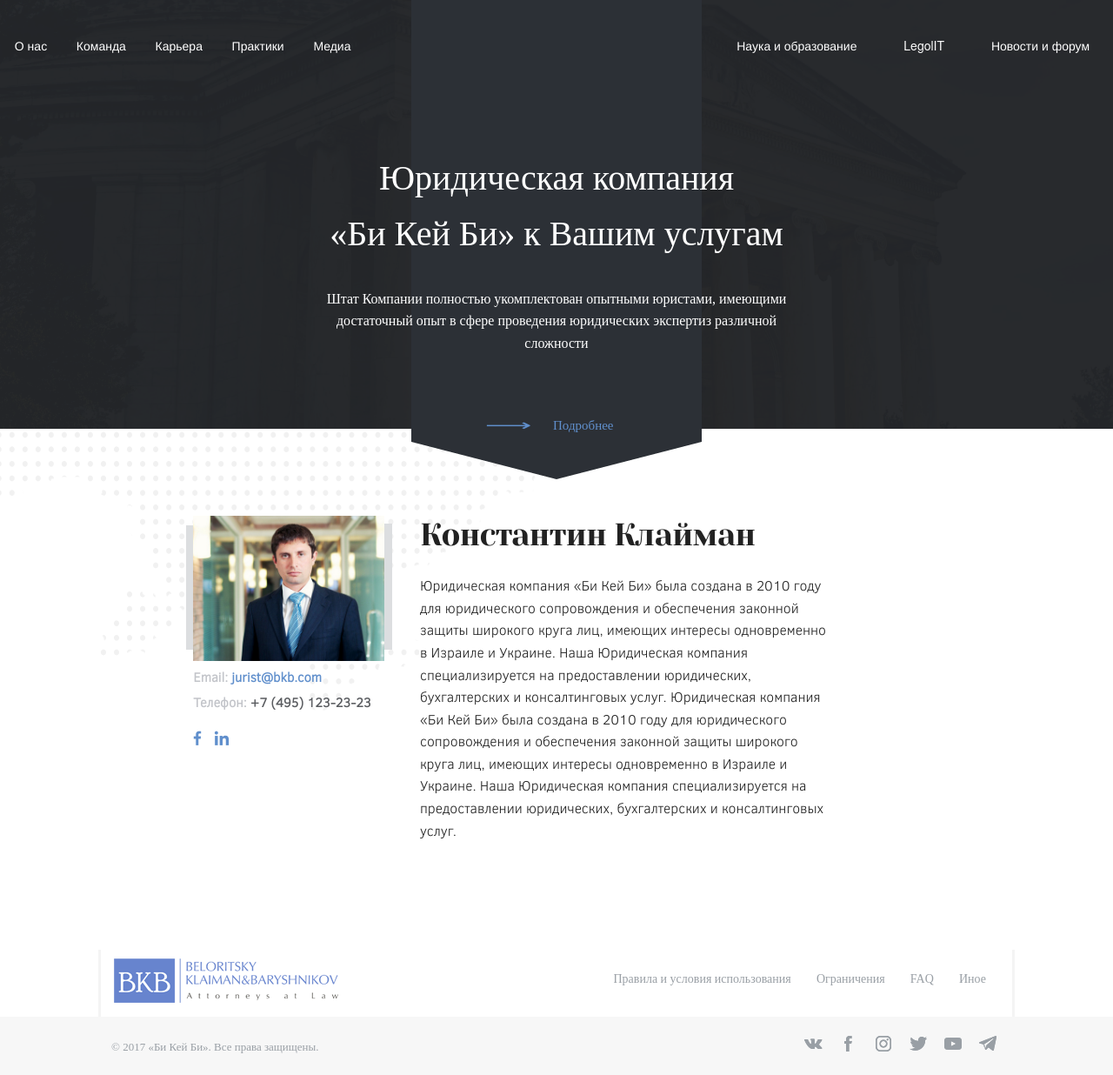
After one commit to JohnBerinda/BKB, a PHP site: page /bkb_team.php in a window 1280 px wide. The commit adds this page. Shown: the whole page at 87% size. Run offline with PHP 8.4, Linux system fonts and the light colour scheme.

Commit message:
create bkb_team

```diff
--- /dev/null
+++ b/bkb_team.php
@@ -0,0 +1,41 @@
+<!DOCTYPE html>
+<html lang="en">
+<head>
+
+    <!-- Basic Page Needs
+    –––––––––––––––––––––––––––––––––––––––––––––––––– -->
+    <meta charset="utf-8">
+    <title>Your page title here :)</title>
+    <meta name="description" content="">
+    <meta name="author" content="">
+
+    <!-- Mobile Specific Metas
+    –––––––––––––––––––––––––––––––––––––––––––––––––– -->
+    <meta name="viewport" content="width=device-width, initial-scale=1">
+
+    <!-- CSS
+    –––––––––––––––––––––––––––––––––––––––––––––––––– -->
+    <link rel="stylesheet" href="css/normalize.css">
+    <link rel="stylesheet" href="css/skeleton.css">
+    <link rel="stylesheet" href="css/style.css">
+
+    <!-- Favicon
+    –––––––––––––––––––––––––––––––––––––––––––––––––– -->
+    <link rel="icon" type="image/png" href="images/favicon.png">
+
+</head>
+<body>
+<!--
+<div class="container">
+  <div class="row">
+    <div class="one-half column">
+
+  </div>
+</div> -->
+
+<?php include('parts/header.php'); ?>
+<?php include('parts/bkb_team_partial.php'); ?>
+<?php include('parts/footer.php'); ?>
+
+</body>
+</html>
--- a/css/style.css
+++ b/css/style.css
@@ -1,3 +1,5 @@
+
+
 
 @font-face {
     font-family: "YesevaOneRegular";
@@ -17,6 +19,20 @@
     font-weight: normal;
 }
 
+h3 {
+    font-family: "YesevaOneRegular";
+}
+
+p {
+    font-size: 16px;
+    font-family: "ClearSans";
+}
+
+label {
+    font-size: 15px;
+    font-family: "ClearSans";
+    color: #c2c4c9;
+}
 /*Юредическая помощь*/
 
 .legal-assistance-wrapper {
@@ -88,6 +104,57 @@
 
 
 /*Юредическая помощь*/
+
+
+
+
+/*Legal-Team-partial start*/
+.legal-team-wrapper {
+    background-image: url(../images/bkb_legal_it-background.png);
+    background-repeat: no-repeat;
+    background-position: -150px -200px;
+    background-size: auto auto;
+    padding: 100px 0 100px 0;
+}
+
+
+.legal-team-content img {
+    -webkit-box-shadow: -20px -1px 0px -12px rgba(220, 222, 224, 1), 20px -2px 0px -11px rgba(220, 222, 224, 1);
+    -moz-box-shadow: -20px -1px 0px -12px rgba(220, 222, 224, 1), 20px -2px 0px -11px rgba(220, 222, 224, 1);
+    box-shadow: -20px -1px 0px -12px rgba(220, 222, 224, 1), 20px -2px 0px -11px rgba(220, 222, 224, 1);
+}
+.legal-team-content img,.legal-team-content label,.legal-team-content .info {
+    width: 70%;
+    margin-left: 30%;
+}
+.legal-team-content .info {
+    margin-top: 20px;
+}
+.legal-team-content .info a img {
+    width: auto;
+    margin-left: auto;
+    margin-right: 10px;
+}
+
+.legal-team-content p {
+    max-width: 70%;
+}
+.legal-team-content label a {
+    text-decoration: none;
+    color: #608fcc;
+}
+
+.legal-team-content label span {
+    color: #5a5c60;
+}
+
+/*Legal-Team-partial end*/
+
+
+
+
+
+
 
 /* header style starts */
 
--- /dev/null
+++ b/parts/bkb_team_partial.php
@@ -0,0 +1,39 @@
+<div class="legal-team-wrapper">
+    <div class="container">
+        <div class="legal-team-content-wrapper">
+            <div class="legal-team-content ">
+                <div class="row">
+                    <div class="four columns">
+                        <img src="images/bkb-team.jpg" alt="bkb-team">
+
+                            <label>Email:
+                            <a href="mailto:jurist@bkb.com">jurist@bkb.com</a>
+                            </label>
+
+                        <label>Телефон:
+                            <span>+7 (495) 123-23-23</span>
+                        </label>
+                        <div class="info">
+                            <a href="#"><img src="images/social/fbblue.png" alt="socila"></a>
+                            <a href="#"><img src="images/social/inblue.png" alt="socila"></a>
+                        </div>
+                    </div>
+                    <div class="eight columns">
+                        <h3>Константин Клайман</h3>
+                        <p>Юридическая компания «Би Кей Би» была создана в 2010 году
+                            для юридического сопровождения и обеспечения законной защиты широкого круга лиц, имеющих
+                            интересы одновременно в Израиле
+                            и Украине. Наша Юридическая компания специализируется
+                            на предоставлении юридических, бухгалтерских и консалтинговых услуг. Юридическая компания
+                            «Би Кей Би» была создана в 2010 году для юридического сопровождения и обеспечения законной
+                            защиты широкого круга лиц, имеющих интересы одновременно в Израиле и Украине. Наша
+                            Юридическая компания специализируется на предоставлении юридических, бухгалтерских и
+                            консалтинговых услуг.</p>
+                    </div>
+                </div>
+            </div>
+
+
+        </div>
+    </div>
+</div>
```
Also changed, not shown: images/bkb-team.jpg (added), images/social/fbblue.png (added), images/social/inblue.png (added).
